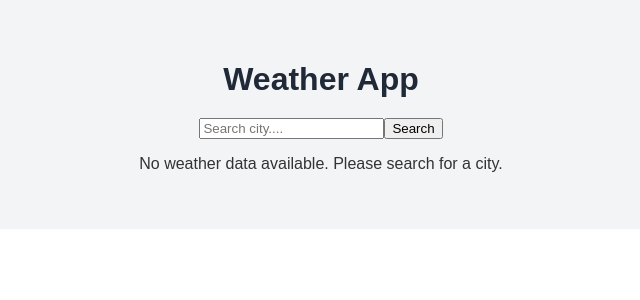
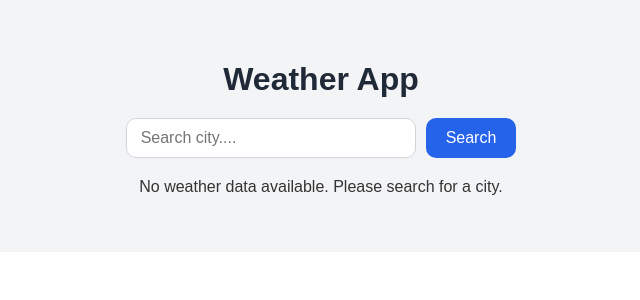
Before and after one commit to brianpagsolingan/101490258_comp3123_labtest2, a React (Create React App) app in the folder 101490258_comp3123_labtest2/: page / in a window 1280 px wide. Shown: the top 300 px of the page, without its empty margins (319-959 px from the left). Built offline with nearby package versions, Linux system fonts and the light colour scheme.

Commit message:
search component styled

```diff
--- a/101490258_comp3123_labtest2/src/App.css
+++ b/101490258_comp3123_labtest2/src/App.css
@@ -12,3 +12,41 @@
   font-weight: 600;
   color: #1f2937;
 }
+
+.search-box{
+  margin: 20px auto;
+  display: flex;
+  justify-content: center;
+  gap: 10px;
+}
+
+.search-box input{
+  padding: 10px 14px;
+  font-size: 16px;
+  border: 1px solid #d1d5db;
+  border-radius: 10px;
+  width: 260px;
+  outline: none;
+  background: white;
+  transition: 0.2s ease-in-out;
+}
+
+.search-box input:focus{
+  border-color: #2563eb;
+  box-shadow: 0 0 5px rgba(37, 99, 235, 0.2);
+}
+
+.search-box button{
+  padding: 10px 20px;
+  font-size: 16px;
+  border-radius: 10px;
+  background: #2563eb;
+  border: none;
+  color: white;
+  cursor: pointer;
+  transition: 0.2s ease-in-out;
+}
+
+.search-box button:hover{
+  background: #1e40af;
+}
```
